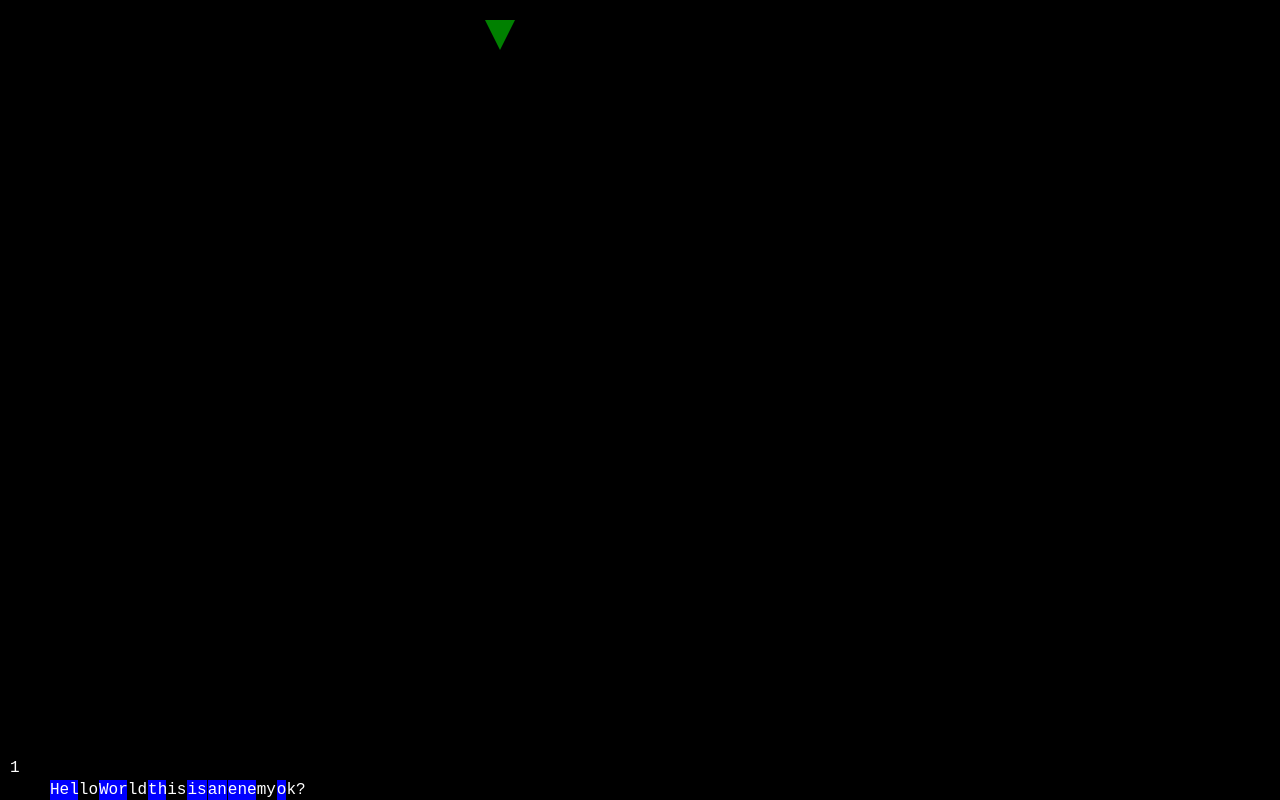
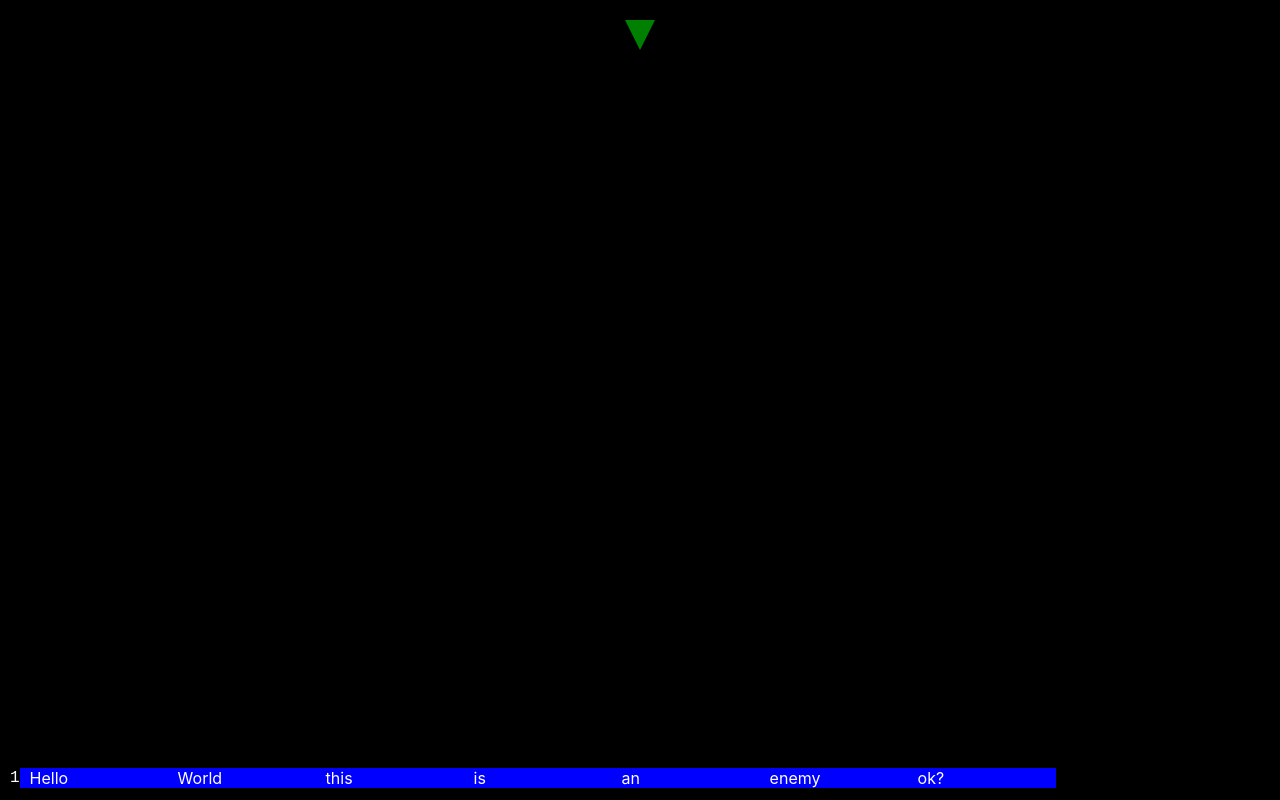
Before and after one commit to joe-sloan/query_busters, a React (Vite) app: page / in a window 1280 px wide. Built offline with nearby package versions, Linux system fonts and the light colour scheme.

Commit message:
Revert "Proper layout and bounding"
This reverts commit 5713a12c9247d2a3a75b97cb4a63928f9b67bf61.

```diff
--- a/src/game/Game.jsx
+++ b/src/game/Game.jsx
@@ -2,20 +2,12 @@ import React, { useState, useEffect } from "react";
 import "./game.css";
 
 const Game = () => {
-  const [position, setPosition] = useState(500); // Start at 500px from left
+  const [position, setPosition] = useState(50);
   const [velocity, setVelocity] = useState(0);
   const [bullets, setBullets] = useState([]);
   const [enemies, setEnemies] = useState([]);
-  const [gameWidth, setGameWidth] = useState(window.innerWidth);
-  const speed = 5; // Pixels per frame
-  const bulletSpeed = 7; // Pixels per frame
-
-  // Update game width on window resize
-  useEffect(() => {
-    const handleResize = () => setGameWidth(window.innerWidth);
-    window.addEventListener('resize', handleResize);
-    return () => window.removeEventListener('resize', handleResize);
-  }, []);
+  const speed = 0.5;
+  const bulletSpeed = 2;
 
   useEffect(() => {
     generateEnemies();
@@ -53,16 +45,13 @@ const Game = () => {
     let animationFrameId;
 
     const updatePosition = () => {
-      setPosition((prev) => {
-        const newPos = prev + velocity;
-        return Math.max(0, Math.min(gameWidth, newPos));
-      });
+      setPosition((prev) => Math.max(0, Math.min(100, prev + velocity)));
       animationFrameId = requestAnimationFrame(updatePosition);
     };
 
     animationFrameId = requestAnimationFrame(updatePosition);
     return () => cancelAnimationFrame(animationFrameId);
-  }, [velocity, gameWidth]);
+  }, [velocity]);
 
   useEffect(() => {
     let animationFrameId;
@@ -71,7 +60,7 @@ const Game = () => {
       setBullets((prevBullets) =>
         prevBullets
           .map((bullet) => ({ ...bullet, top: bullet.top + bulletSpeed }))
-          .filter((bullet) => bullet.top < window.innerHeight)
+          .filter((bullet) => bullet.top < 100)
       );
       checkCollisions();
       animationFrameId = requestAnimationFrame(updateBullets);
@@ -84,39 +73,26 @@ const Game = () => {
   const fireBullet = () => {
     setBullets((prevBullets) => [
       ...prevBullets,
-      { left: position, top: 20 } // Start at player position
+      { left: position, top: 5 }
     ]);
   };
 
   const generateEnemies = () => {
     const words = ["Hello", "World", "this", "is", "an", "enemy", "ok?"];
     const newEnemies = [];
-    let currentLeft = 50; // Starting position after the number
-
-    // Create a hidden element for measuring text width
-    const measuringDiv = document.createElement("div");
-    measuringDiv.style.position = "absolute";
-    measuringDiv.style.visibility = "hidden";
-    measuringDiv.style.whiteSpace = "nowrap";
-    measuringDiv.className = "enemy"; // Apply the same styling
-    document.body.appendChild(measuringDiv);
+    let currentLeft = 10; // Start more to the left
 
     words.forEach((word, index) => {
-      measuringDiv.textContent = word;
-      const wordWidth = measuringDiv.getBoundingClientRect().width; // Get the actual width
-
       newEnemies.push({
         id: index,
         left: currentLeft,
-        width: wordWidth - 20, // Set actual width
+        width: 10, // Width in percentage
         text: word,
         isHit: false
       });
-
-      currentLeft += wordWidth + 1; // Add gap after each word
+      currentLeft += 12; // Space between enemies in percentage
     });
 
-    document.body.removeChild(measuringDiv); // Clean up the measuring element
     setEnemies(newEnemies);
   };
 
@@ -126,7 +102,7 @@ const Game = () => {
         const hitEnemy = enemies.find(
           (enemy) =>
             !enemy.isHit &&
-            bullet.top >= window.innerHeight - 40 && // Adjusted for new enemy position
+            bullet.top >= 90 &&
             bullet.left >= enemy.left &&
             bullet.left <= enemy.left + enemy.width
         );
@@ -141,6 +117,7 @@ const Game = () => {
           );
           return false;
         }
+
         return true;
       });
     });
@@ -148,43 +125,23 @@ const Game = () => {
 
   return (
     <div className="game-container">
-      <div
-        className="player"
-        style={{
-          left: `${position}px`,
-          position: 'absolute',
-          top: '20px'
-        }}
-      />
+      <div className="player" style={{ left: `${position}%` }}></div>
       {bullets.map((bullet, index) => (
         <div
           key={index}
           className="bullet"
-          style={{
-            left: `${bullet.left}px`,
-            top: `${bullet.top}px`,
-            position: 'absolute'
-          }}
-        />
+          style={{ left: `${bullet.left}%`, top: `${bullet.top}%` }}
+        ></div>
       ))}
-      <div
-        className="blockRow"
-        style={{
-          position: 'absolute',
-          bottom: '20px',  // Changed from 10px to 20px
-          left: '0',
-          width: '100%'
-        }}
-      >
+      <div className="blockRow">
         <span className="row-number">1</span>
         {enemies.map((enemy) => (
           <div
             key={enemy.id}
             className="enemy"
             style={{
-              position: 'absolute',
-              left: `${enemy.left}px`,
-              width: `${enemy.width}px`,
+              left: `${enemy.left}%`,
+              width: `${enemy.width}%`,
               visibility: enemy.isHit ? 'hidden' : 'visible'
             }}
           >
--- a/src/game/game.css
+++ b/src/game/game.css
@@ -7,18 +7,30 @@
 }
 
 .player {
+  position: absolute;
+  top: 20px;
   width: 0;
   height: 0;
   border-left: 15px solid transparent;
   border-right: 15px solid transparent;
   border-top: 30px solid green;
-  transform: translateX(-15px); /* Center the triangle */
+  transform: translateX(-50%);
 }
 
 .bullet {
+  position: absolute;
   width: 5px;
   height: 10px;
   background: red;
+}
+
+.blockRow {
+  position: absolute;
+  bottom: 10px;
+  left: 0;
+  right: 0;
+  display: flex;
+  align-items: center;
 }
 
 .row-number {
@@ -26,15 +38,14 @@
   font-family: monospace;
   font-size: 1rem;
   margin-left: 10px;
-
 }
 
 .enemy {
   height: 20px;
   background: blue;
   color: white;
-  font-family: monospace;
   font-size: 1rem;
+  padding: 0 10px;
   line-height: 20px;
   white-space: nowrap;
 }
```
